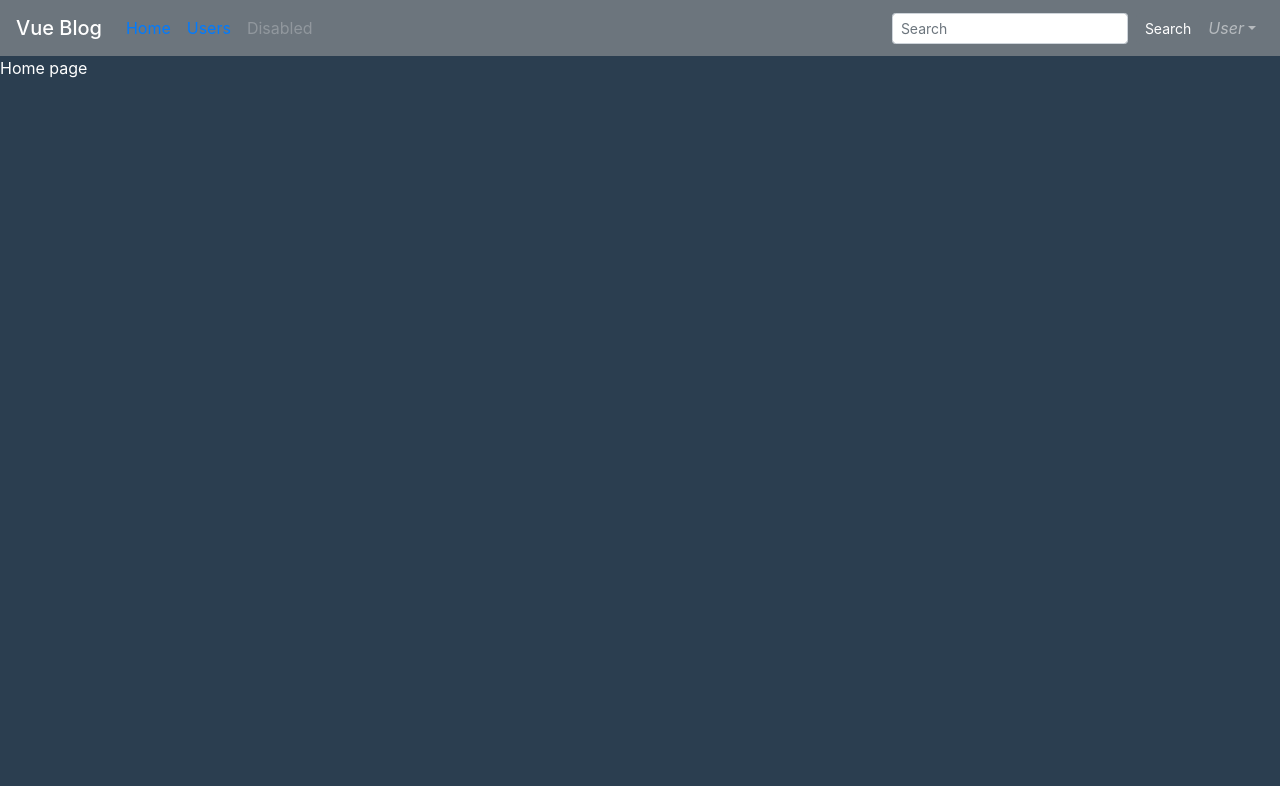
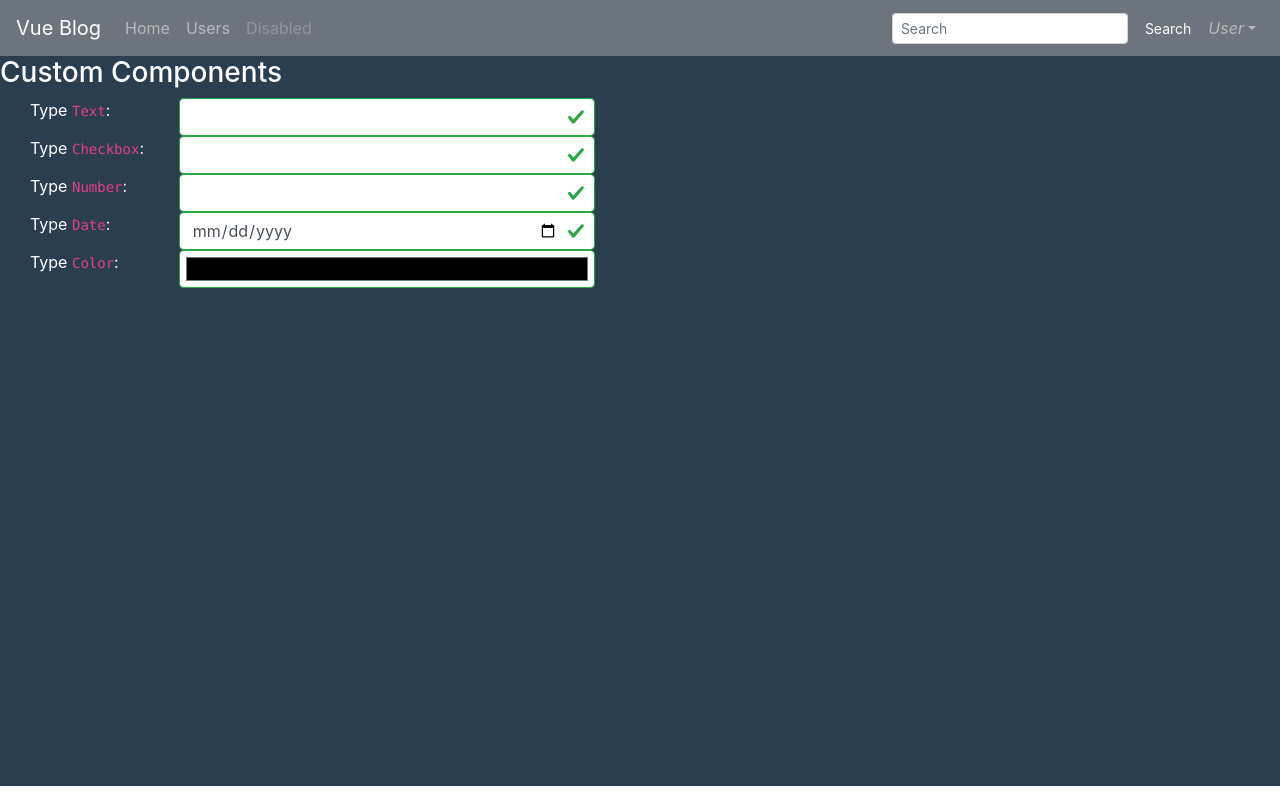
Before and after one commit to nadim-khan/vue-blog, a Vue app: page /#/ in a window 1280 px wide. Both pictures are taken after typing "name@example.com", "Sample" into the empty fields and a click on the button "Submit". Built offline with nearby package versions, Linux system fonts and the light colour scheme.

Commit message:
custom components

```diff
--- a/src/components/Home.vue
+++ b/src/components/Home.vue
@@ -1,12 +1,29 @@
 <template>
+
     <div>
-        Home page
+        <h3>Custom Components</h3>
+        <Ninput  :label="`Text`" :type="'text'"  @change="getCheckedVal($event)"/>
+        <Ninput  :label="`Checkbox`" :type="'checkbox'" @change="getCheckedVal($event)"/>
+        <Ninput  :label="`Number`" :type="'number'" @change="getCheckedVal($event)"/>
+        <Ninput  :label="`Date`" :type="'date'" @change="getCheckedVal($event)"/>
+        <Ninput  :label="`Color`" :type="'color'" @change="getCheckedVal($event)"/>
     </div>
 </template>
 <script>
+    import Ninput from '../custom/checkbox'
     export default {
         name:'Home',
+        components:{
+            Ninput
+        },
+        methods:{
+            getCheckedVal(val){
+                alert(val)
+            }
+        }
     }
+
 </script>
+
 <style scoped>
 </style>
--- a/src/components/Users.vue
+++ b/src/components/Users.vue
@@ -1,11 +1,55 @@
 <template>
     <div>
-        Users page
+        <H2 align="center">Users page</H2>
+        <b-table hover dark responsive  outlined sticky-header :items="usersList" :fields="fields" :busy="isBusy">
+            <template #table-busy>
+                <div class="text-center text-warning my-2">
+                    <b-spinner class="align-middle"></b-spinner>
+                    <strong>Loading...</strong>
+                </div>
+            </template>
+        </b-table>
     </div>
 </template>
+
 <script>
+    import axios from 'axios';
+
     export default {
         name:'Users',
+        data() {
+            return {
+                isBusy: true,
+                fields: [
+                    'id',
+                    {
+                        key:'employee_name',
+                        sortable:true
+                    },
+                    {
+                        key:'employee_salary',
+                        sortable:true
+                    },
+                    {
+                        key:'employee_age',
+                        sortable:true
+                    }
+                ],
+                usersList:[],
+            }
+        },
+        mounted(){
+            axios.get('http://dummy.restapiexample.com/api/v1/employees')
+            .then(response=>{
+                this.usersList = response.data.data;
+                setTimeout(()=>{
+                   this.isBusy = false;
+               },500)
+            })
+            .catch(error=>{
+                alert('Error occured while fetching Users List')
+            })
+        }
     }
 </script>
 <style scoped>
--- a/src/components/header.vue
+++ b/src/components/header.vue
@@ -2,14 +2,14 @@
     <div>
 
     <b-navbar toggleable="lg" type="dark" variant="secondary">
-        <b-navbar-brand tag="h1" class="mb-0">Vue Blog</b-navbar-brand>
+        <b-navbar-brand tag="h1" class="mb-0" to="/">Vue Blog</b-navbar-brand>
 
         <b-navbar-toggle target="nav-collapse"></b-navbar-toggle>
 
         <b-collapse id="nav-collapse" is-nav>
         <b-navbar-nav>
-            <b-nav-item ><b-link to="home">Home</b-link></b-nav-item>
-            <b-nav-item ><b-link to="users">Users</b-link></b-nav-item>
+            <b-nav-item to="home">Home</b-nav-item>
+            <b-nav-item to="users">Users</b-nav-item>
             <b-nav-item disabled>Disabled</b-nav-item>
         </b-navbar-nav>
 
--- /dev/null
+++ b/src/custom/checkbox.vue
@@ -0,0 +1,30 @@
+<template>
+  <b-container fluid>
+    <b-row class="col-sm-6 "  :key="type">
+      <b-col sm="3">
+        <label :for="`type-${type}`">Type <code>{{ label }}</code>:</label>
+      </b-col>
+      <b-col sm="9">
+        <b-form-input @change="$emit('change', $event.target.value)" :id="`type-${type}`" :type="type" :state="true"></b-form-input>
+      </b-col>
+    </b-row>
+  </b-container>
+</template>
+<script>
+    export default {
+        name:'Ninput',
+        model: {
+            prop: 'checked',
+            event: 'change'
+        },
+        props: {
+            checked: Boolean,
+            label:String,
+            type:String
+        },
+
+    }
+</script>
+<style scoped>
+
+</style>
```
